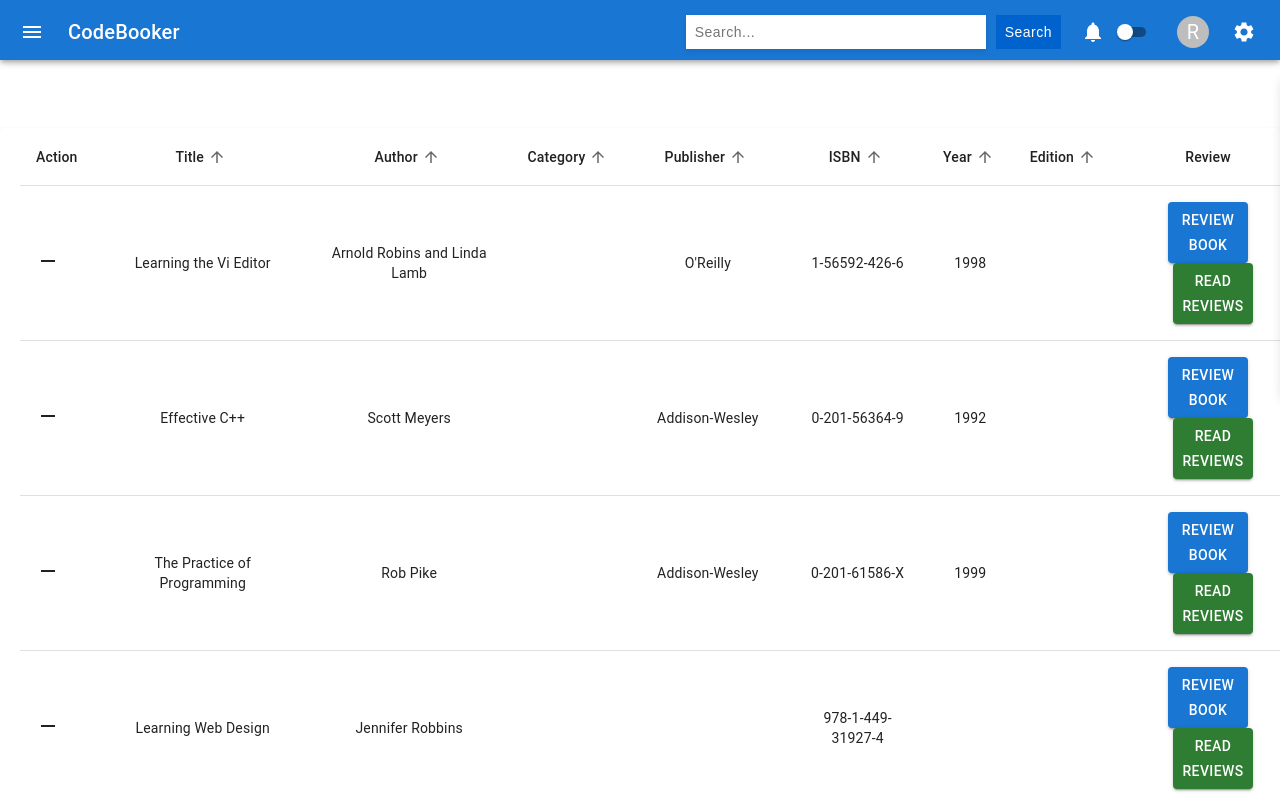
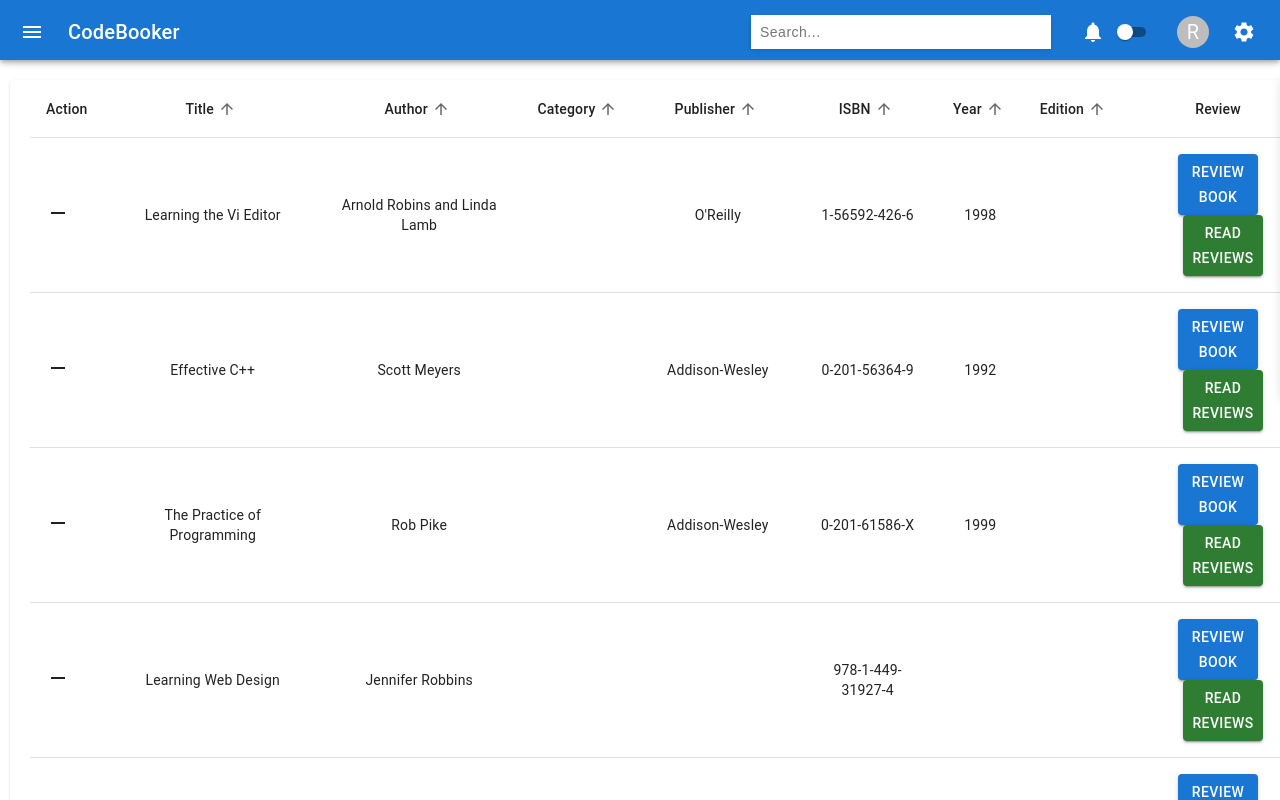
Before and after one commit to gbowne1/codebooker, a React (Create React App) app: page / in a window 1280 px wide. Shown: the top 800 px of the page. Built offline with nearby package versions, Linux system fonts and the light colour scheme.

Commit message:
Added Search Functionality

```diff
--- a/src/App.js
+++ b/src/App.js
@@ -77,6 +77,11 @@ const darkTheme = createTheme({
 export default function App() {
   const [isDarkMode, setIsDarkMode] = React.useState(false);
 
+  const [filter, setFilter] = React.useState('');
+
+
+  console.log(filter)
+
   const handleToggleDarkMode = () => {
     setIsDarkMode(!isDarkMode);
   };
@@ -97,7 +102,7 @@ export default function App() {
                 CodeBooker
               </Typography>
 
-              <BookSearch />
+              <BookSearch filter={filter} setFilter={setFilter}/>
               <NotificationsIcon size="small" />
               <Switch
                 sx={{ marginLeft: "0.5rem" }}
@@ -114,7 +119,7 @@ export default function App() {
             </Toolbar>
           </AppBar>
         </Box>
-        <Library />
+        <Library filter={filter}/>
       </div>
     </ThemeProvider>
   );
--- a/src/components/BookSearch/BookSearch.jsx
+++ b/src/components/BookSearch/BookSearch.jsx
@@ -1,11 +1,11 @@
 import React from 'react';
 import './BookSearch.css';
 
-function SearchWindow() {
+function SearchWindow({filter, setFilter}) {
   return (
     <div className="search-window">
-      <input type="text" placeholder="Search..." className="search-input" />
-      <button className="search-button">Search</button>
+      <input type="text" placeholder="Search..." className="search-input" value={filter} onChange={(e) => setFilter(e.target.value)}/>
+      {/* <button className="search-button">Search</button> */}
     </div>
   );
 }
--- a/src/components/Library/Library.jsx
+++ b/src/components/Library/Library.jsx
@@ -32,6 +32,7 @@ import Switch from '@mui/material/Switch';
 import DeleteIcon from '@mui/icons-material/Delete';
 import FilterListIcon from '@mui/icons-material/FilterList';
 import { visuallyHidden } from '@mui/utils';
+
 import AddIcon from '@mui/icons-material/Add';
 import RemoveIcon from '@mui/icons-material/Remove';
 import Dialog from '@mui/material/Dialog';
@@ -61,10 +62,11 @@ import { Rating } from 'react-simple-star-rating';
 
 // ];
 
-export default function Library() {
+export default function Library({filter}) {
 	const [myRows, setMyRows] = useState(rows);
 	const [showSnackBar, handleSnackBar] = useState(false);
 	const [removedItemName, setRemovedItemName] = useState('');
+
 
 	//table sorting states
 	const [sortOrder,setSortOrder]=useState(false);
@@ -79,6 +81,7 @@ export default function Library() {
 	const [year, setYear] = useState('');
 	const [edition, setEdition] = useState('');
 	const [error, setError] = useState(false);
+	const [blankEntry, setBlankEntry] = useState(false);
 
 	//Book review modal states
 	const [showReviewModal, handleReviewModal] = useState(false);
@@ -102,17 +105,43 @@ export default function Library() {
 	};
 	const addItemToTable = (e) => {
 		e.preventDefault();
+        if(name && author && publisher && isbn && year && edition) {
 
-		console.log(name, author, publisher, isbn, year, edition);
             let bookObj = { name, author, publisher, isbn, year, edition, reviews: [] };
 		    setMyRows([...myRows, bookObj]);
+
 		    handleIsAdded(true);
+			resetBookState();
+			handleModalBox(false);
+
+
+		} else {
+
+			setBlankEntry(true);
+
+
+		}
+		console.log(name, author, publisher, isbn, year, edition);
+
 	};
+
+
+	const resetBookState = () => {
+
+
+		setName('');
+		setAuthor('');
+		setPublisher('');
+		setIsbn('');
+		setYear('');
+		setEdition('');
+	}
 
 	const closeSnackBar = () => {
 		handleSnackBar(false);
 		handleIsAdded(false);
 		handleReviewAdded(false);
+		setBlankEntry(false);
 	};
 	const action = (
 		<React.Fragment>
@@ -126,6 +155,8 @@ export default function Library() {
 			</IconButton>
 		</React.Fragment>
 	);
+
+
 
 	const style = {
 		position: 'absolute',
@@ -157,25 +188,25 @@ export default function Library() {
 
 	// books table sort
 	const handleSort=(columnName,order)=>{
-		if (columnName == 'title') {
+		if (columnName === 'title') {
 			const sortedRows = orderBy(myRows, ['name'], [order]);
 			setMyRows(sortedRows);
-		} else if (columnName == 'author') {
+		} else if (columnName === 'author') {
 			const sortedRows = orderBy(myRows, ['author'], [order]);
 			setMyRows(sortedRows);
-		} else if (columnName == 'category') {
+		} else if (columnName === 'category') {
 			const sortedRows = orderBy(myRows, ['category'], [order]);
 			setMyRows(sortedRows);
-		} else if (columnName == 'publisher') {
+		} else if (columnName === 'publisher') {
 			const sortedRows = orderBy(myRows, ['publisher'], [order]);
 			setMyRows(sortedRows);
-		} else if (columnName == 'year') {
+		} else if (columnName === 'year') {
 			const sortedRows = orderBy(myRows, ['year'], [order]);
 			setMyRows(sortedRows);
-		} else if (columnName == 'isbn') {
+		} else if (columnName === 'isbn') {
 			const sortedRows = orderBy(myRows, ['isbn'], [order]);
 			setMyRows(sortedRows);
-		} else if (columnName == 'edition') {
+		} else if (columnName === 'edition') {
 			const sortedRows = orderBy(myRows, ['edition'], [order]);
 			setMyRows(sortedRows);
 		}
@@ -227,27 +258,60 @@ export default function Library() {
 		return stars
 	}
 
+
+	React.useEffect(() => {
+
+
+		const filteredRow = () => {
+
+            if(filter){
+
+                const newRow = rows.filter(row => filter && row.name.includes(filter));
+			   if(newRow.length > 0){
+
+				setMyRows(newRow);
+
+			   }
+			} else {
+
+				setMyRows(rows);
+			}
+
+
+
+
+		}
+
+
+		filteredRow();
+
+	}, [filter]);
+
 	return (
 		<>
 			<Snackbar
 				action={action}
 				open={showSnackBar}
+				autoHideDuration={3000}
 				onClose={closeSnackBar}
 				message={removedItemName}
 			/>
 			<Snackbar
 				action={action}
 				open={isAdded}
+				autoHideDuration={3000}
 				onClose={closeSnackBar}
 				message='Item Added Successfully'
 			/>
 			<Snackbar
 				action={action}
-				open={isReviewAdded}
+				open={blankEntry}
+				autoHideDuration={3000}
 				onClose={closeSnackBar}
-				message='Review Added Successfully'
+				message='Please enter the required credentials'
 			/>
-			//book review modal start//
+
+			{/* //book review modal start// */}
 			<Modal
 				open={showReviewModal}
 				onClose={() => {
@@ -303,7 +367,7 @@ export default function Library() {
 					)}
 				</Box>
 			</Modal>
-			//book review modal end// //book read review modal start//
+			{/* //book review modal end// //book read review modal start// */}
 			<div>
 				<Dialog
 					open={enableReviewModal}
@@ -347,7 +411,7 @@ export default function Library() {
 					</DialogActions>
 				</Dialog>
 			</div>
-			//book read reviews modal end//
+			{/* //book read reviews modal end// */}
 			<Modal
 				open={showModal}
 				onClose={() => {
@@ -444,7 +508,7 @@ export default function Library() {
 					</form>
 				</Box>
 			</Modal>
-			<TableContainer style={{ marginTop: 80 }} component={Paper}>
+			<TableContainer style={{ marginTop: 80, marginInline: 10 }} component={Paper}>
 				<Table
 					sx={{ minWidth: 750 }}
 					size='medium'
@@ -457,7 +521,7 @@ export default function Library() {
 								<TableSortLabel
 									active={true}
 									direction={
-										sortingColumn == 'title' && sortOrder ? 'dsc' : 'asc'
+										sortingColumn === 'title' && sortOrder ? 'dsc' : 'asc'
 									}
 									onClick={() => {
 										setSortOrder(!sortOrder);
@@ -471,7 +535,7 @@ export default function Library() {
 								<TableSortLabel
 									active={true}
 									direction={
-										sortingColumn == 'author' && sortOrder ? 'dsc' : 'asc'
+										sortingColumn === 'author' && sortOrder ? 'dsc' : 'asc'
 									}
 									onClick={() => {
 										setSortOrder(!sortOrder);
@@ -486,7 +550,7 @@ export default function Library() {
 								<TableSortLabel
 									active={true}
 									direction={
-										sortingColumn == 'category' && sortOrder ? 'dsc' : 'asc'
+										sortingColumn === 'category' && sortOrder ? 'dsc' : 'asc'
 									}
 									onClick={() => {
 										setSortOrder(!sortOrder);
@@ -501,7 +565,7 @@ export default function Library() {
 								<TableSortLabel
 									active={true}
 									direction={
-										sortingColumn == 'publisher' && sortOrder ? 'dsc' : 'asc'
+										sortingColumn === 'publisher' && sortOrder ? 'dsc' : 'asc'
 									}
 									onClick={() => {
 										setSortOrder(!sortOrder);
@@ -516,7 +580,7 @@ export default function Library() {
 								<TableSortLabel
 									active={true}
 									direction={
-										sortingColumn == 'isbn' && sortOrder ? 'dsc' : 'asc'
+										sortingColumn === 'isbn' && sortOrder ? 'dsc' : 'asc'
 									}
 									onClick={() => {
 										setSortOrder(!sortOrder);
@@ -531,7 +595,7 @@ export default function Library() {
 								<TableSortLabel
 									active={true}
 									direction={
-										sortingColumn == 'year' && sortOrder ? 'dsc' : 'asc'
+										sortingColumn === 'year' && sortOrder ? 'dsc' : 'asc'
 									}
 									onClick={() => {
 										setSortOrder(!sortOrder);
@@ -545,7 +609,7 @@ export default function Library() {
 								<TableSortLabel
 									active={true}
 									direction={
-										sortingColumn == 'edition' && sortOrder ? 'dsc' : 'asc'
+										sortingColumn === 'edition' && sortOrder ? 'dsc' : 'asc'
 									}
 									onClick={() => {
 										setSortOrder(!sortOrder);
@@ -559,8 +623,10 @@ export default function Library() {
 						</TableRow>
 					</TableHead>
 					<TableBody>
-						{myRows.map((row) => (
-							<TableRow
+						{myRows.map((row) =>
+
+
+								 (<TableRow
 									key={row.name}
 									sx={{ '&:last-child td, &:last-child th': { border: 0 } }}>
 									<TableCell className={Classes.actions}>
```
Also changed, not shown: 1 other file (tests, documents, lock files or other folders). Lines whose indentation alone changed are shown as unchanged.
